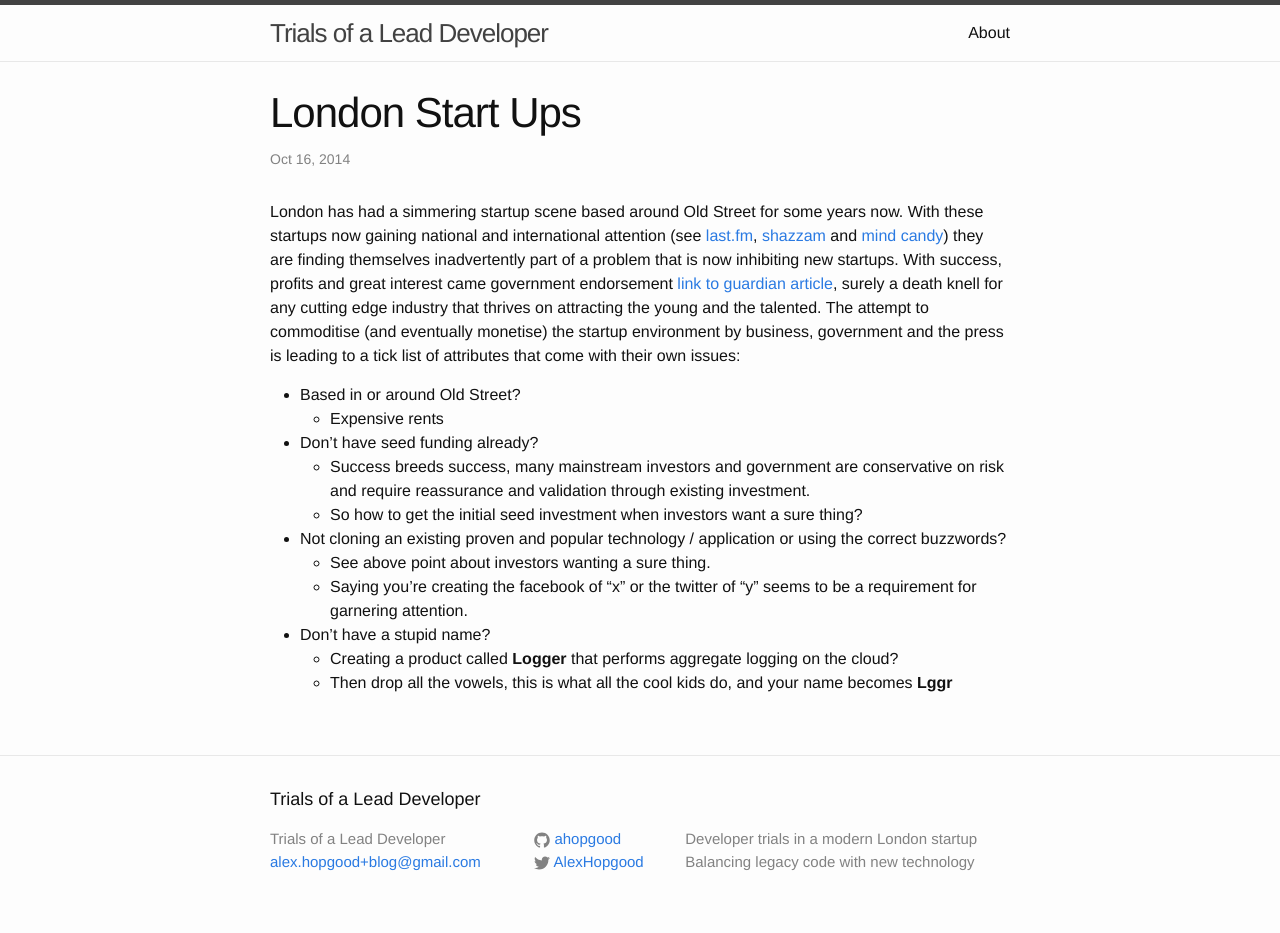
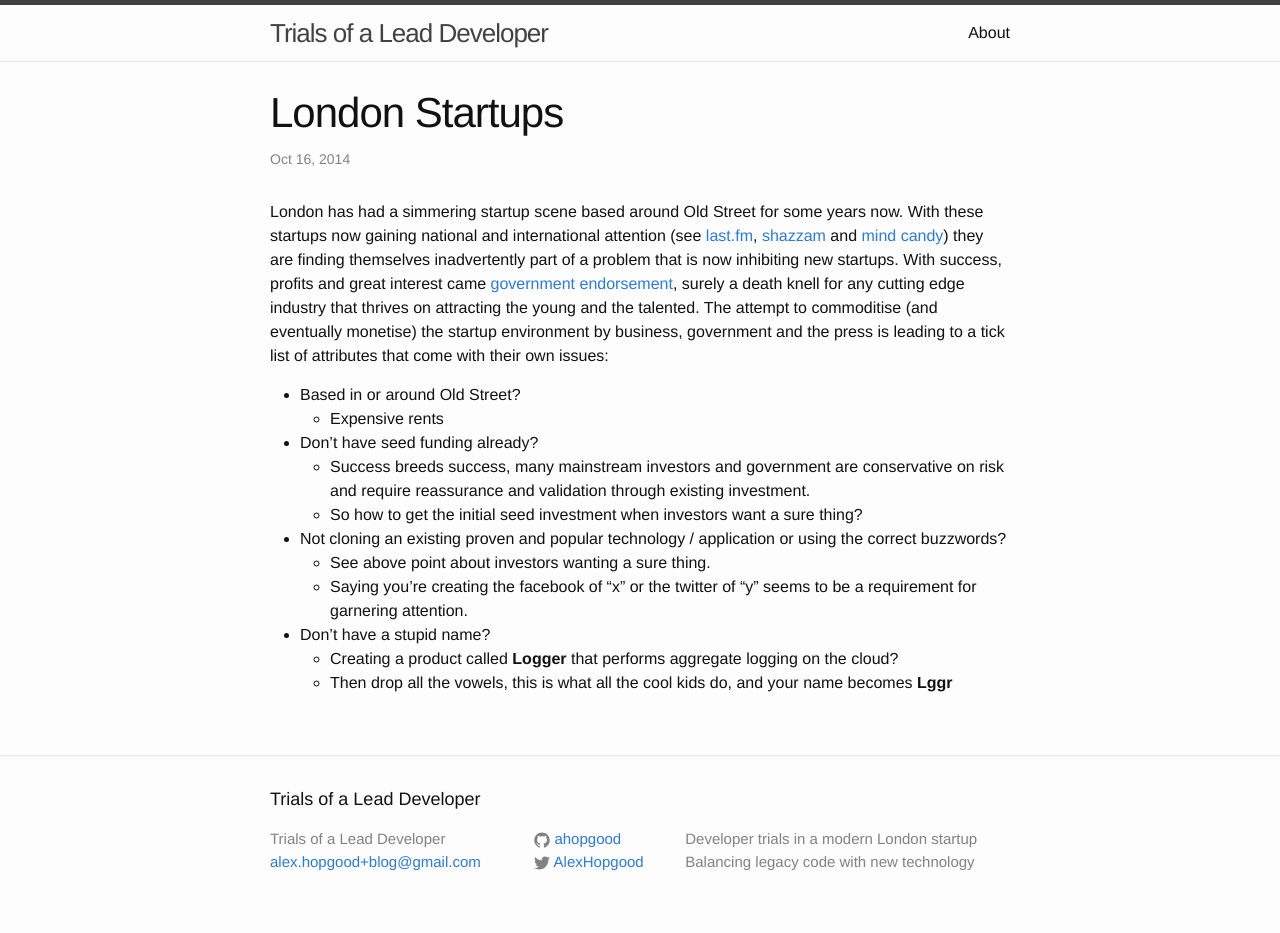
Before and after one commit to ahopgood/ahopgood.github.io, a Jekyll site: the page built from _posts/2014-10-16-startups-london.markdown, in a window 1280 px wide. Built offline with Jekyll 4.4.1, drawn with Linux system fonts in a browser that asks for light colours.

Commit message:
Updated typos on london startups

```diff
--- a/_posts/2014-10-16-startups-london.markdown
+++ b/_posts/2014-10-16-startups-london.markdown
@@ -1,10 +1,10 @@
 ---
 layout: post
-title:  "London Start Ups"
+title:  "London Startups"
 date:   2014-10-16
 categories: London
 ---
-London has had a simmering startup scene based around Old Street for some years now. With these startups now gaining national and international attention (see [last.fm][last.fm], [shazzam][shazzam] and [mind candy][mindcandy]) they are finding themselves inadvertently part of a problem that is now inhibiting new startups. With success, profits and great interest came government endorsement [link to guardian article][oldstreetwoes], surely a death knell for any cutting edge industry that thrives on attracting the young and the talented. The attempt to commoditise (and eventually monetise) the startup environment by business, government and the press is leading to a tick list of attributes that come with their own issues:
+London has had a simmering startup scene based around Old Street for some years now. With these startups now gaining national and international attention (see [last.fm][last.fm], [shazzam][shazzam] and [mind candy][mindcandy]) they are finding themselves inadvertently part of a problem that is now inhibiting new startups. With success, profits and great interest came [government endorsement][oldstreetwoes], surely a death knell for any cutting edge industry that thrives on attracting the young and the talented. The attempt to commoditise (and eventually monetise) the startup environment by business, government and the press is leading to a tick list of attributes that come with their own issues:
 
 * Based in or around Old Street?
 	* Expensive rents
```
